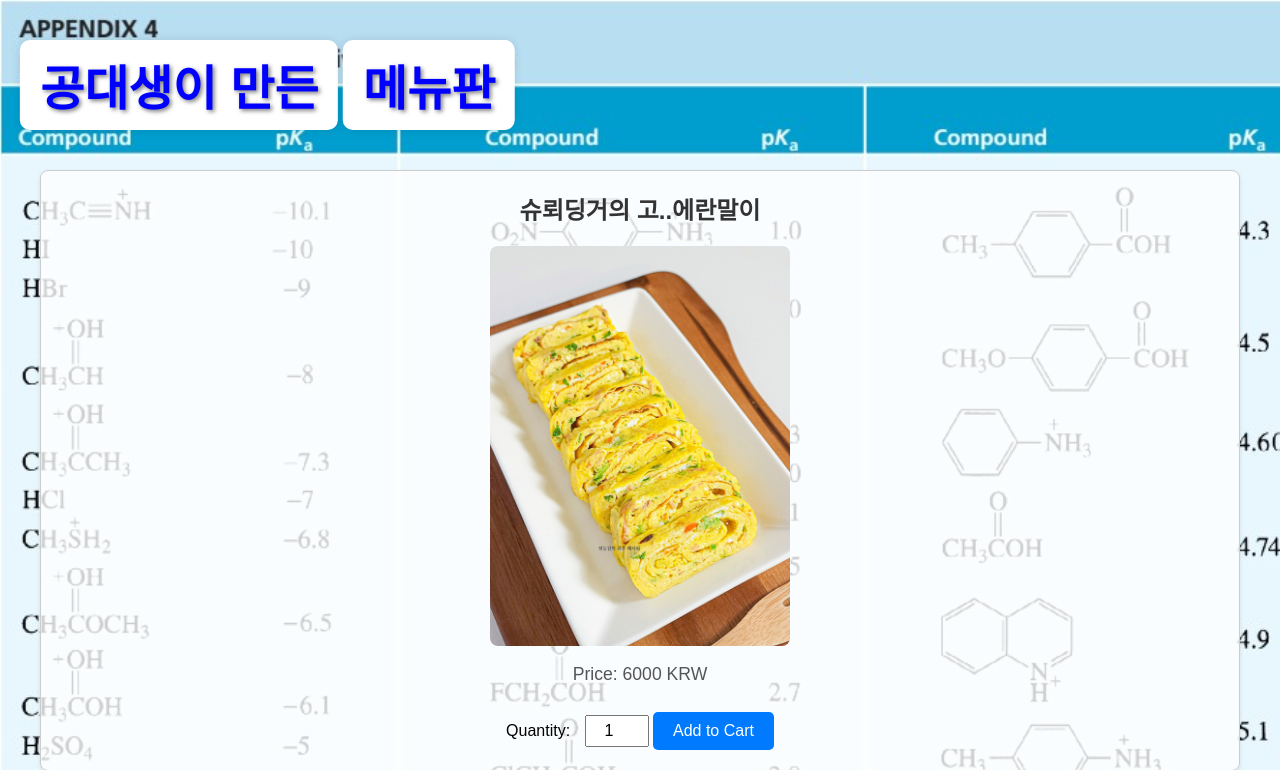
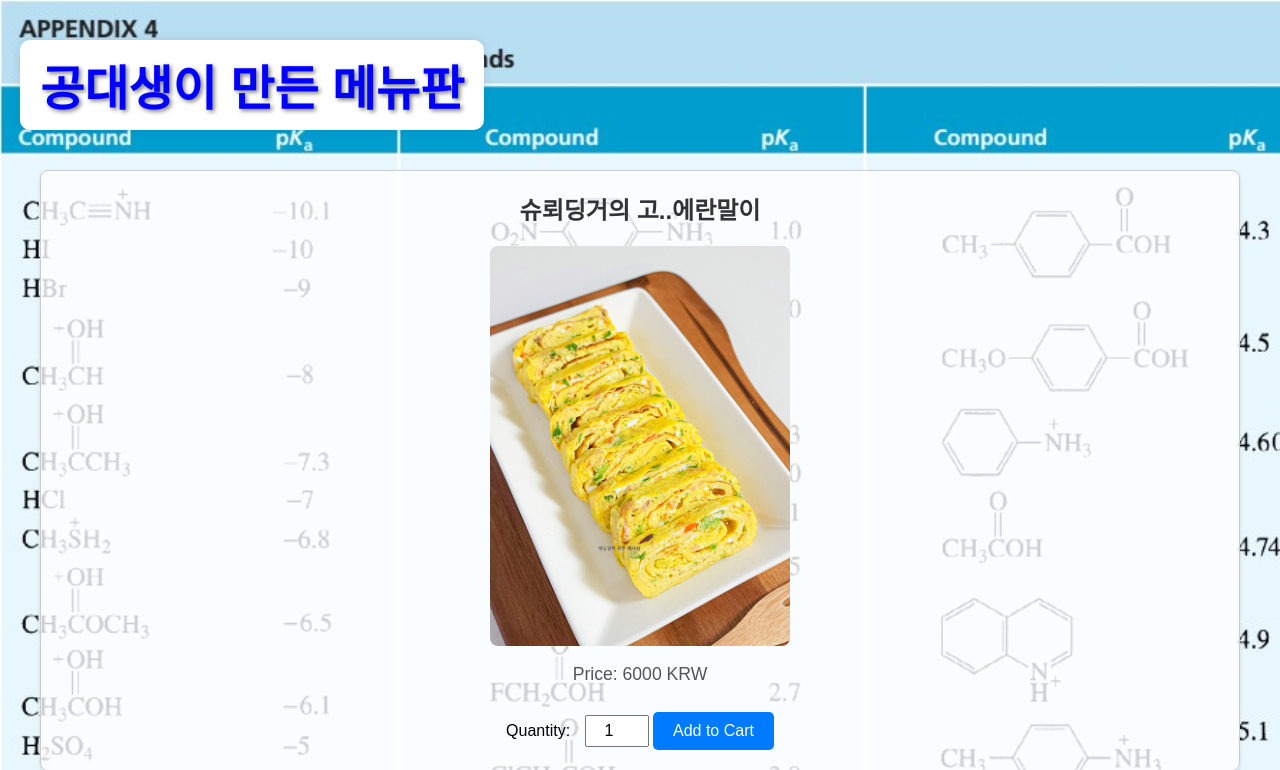
Before and after one commit to kimd0h00n/external, a Flask app: page / in a window 1280 px wide. Shown: the top 770 px of the page. Run offline with Flask 2, Linux system fonts and the light colour scheme.

Commit message:
Update index.html

```diff
--- a/templates/index.html
+++ b/templates/index.html
@@ -26,6 +26,7 @@
         h1::before {
             content: "";
             position: absolute;
+            text-align: center;
             top: 0;
             left: 50%;
             transform: translateX(-50%);
@@ -62,8 +63,7 @@
     </style>
 </head>
 <body>
-    <h1>공대생이 만든</h1>
-    <h1>메뉴판</h1>
+    <h1>공대생이 만든 메뉴판</h1>
     {% for item in menu_items %}
     <div class="menu-item">
         <h2>{{ item.name }}</h2>
```
